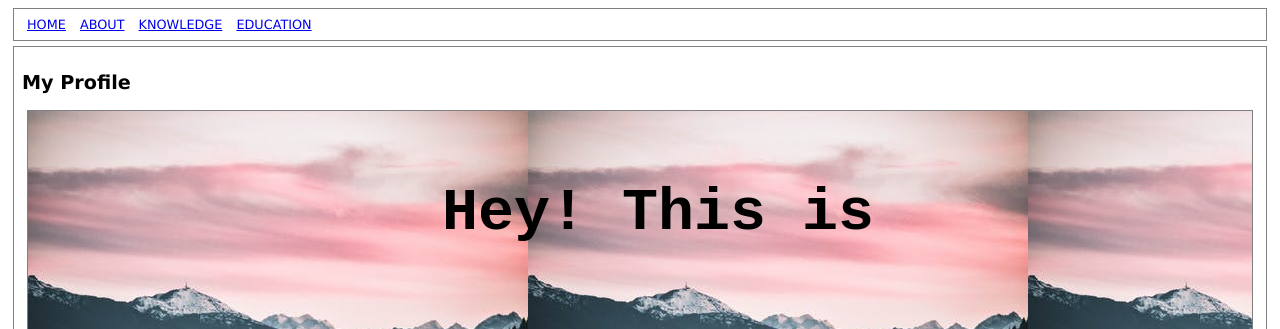
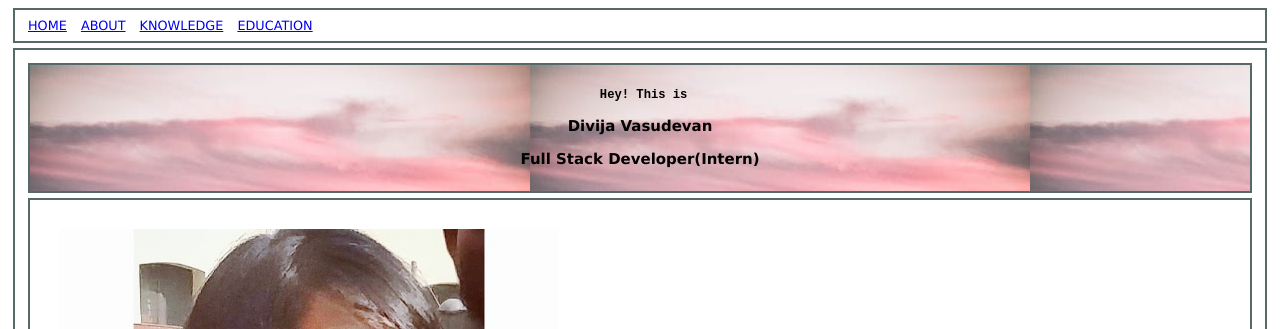
Before and after one commit to divijavasudevan/divijavasudevan.github.io, a plain HTML site: page Education.html in a window 1280 px wide. Shown: the top 329 px of the page. Drawn offline with Linux system fonts and the light colour scheme.

Commit message:
Add files via upload

```diff
--- a/Education.html
+++ b/Education.html
@@ -7,7 +7,7 @@
 <style>
 body {font-family: Verdana, sans-serif; font-size:0.8em;}
 header,nav, section,article,footer,figure
-{border:1px solid grey; margin:5px; padding:8px;}
+{border:2px solid rgb(86, 105, 105); margin:5px; padding:8px;}
 nav ul {margin:0; padding:0;}
 nav ul li {display:inline; margin:5px;}
 </style>
@@ -25,12 +25,12 @@ nav ul li {display:inline; margin:5px;}
 
 	<section>
 
-		<h1>My Profile</h1>
 
-		<article style=background-image:url("Images/Background.jpg"); background-repeat: no-repeat; background-size: 100% 100%>
-                <center> <h1 style= font-size:60px; color:honeydew> <pre > Hey! This is</h1>
-                    <h1 style=font-size:100px;color:rgb()>Divija Vasudevan</h1>
-                <h1 style=font-size:60px;color:honeydew>Full Stack Developer(Intern)</pre> </h1></center>
+
+		<article style=background-image:url("Images/Background.jpg")>
+			<center> <h3 style:font-size:30px> <pre > Hey! This is</h3>
+				<h1 style:font-size:100px;color:honeydew>Divija Vasudevan</h1>
+			<h3 style:font-size:30px>Full Stack Developer(Intern)</pre> </h3></center>
 
 		</article>
 
```
Also changed, not shown: About.html (+5 -5 lines), Knowledge.html (+5 -4 lines), index.html (+3 -2 lines).
